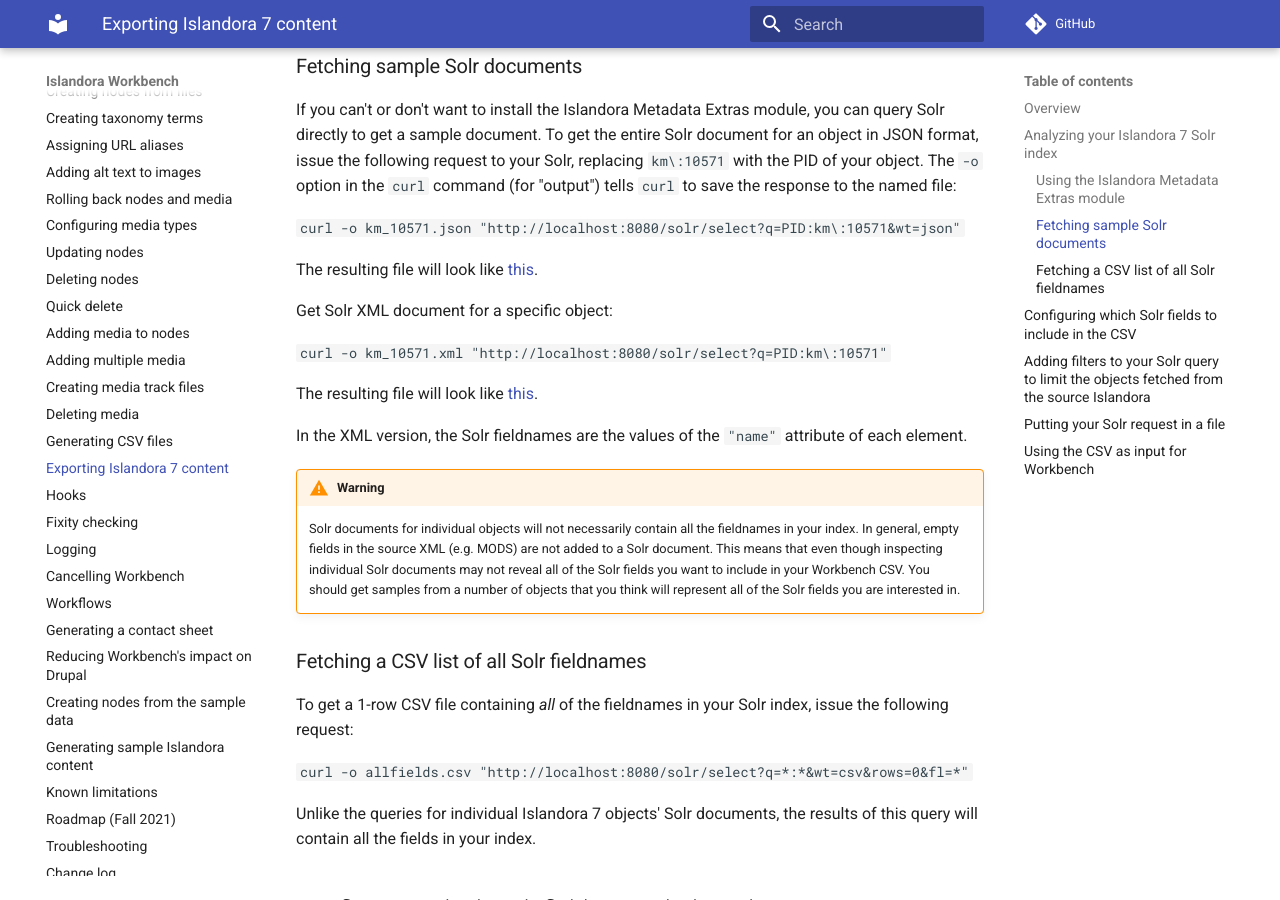
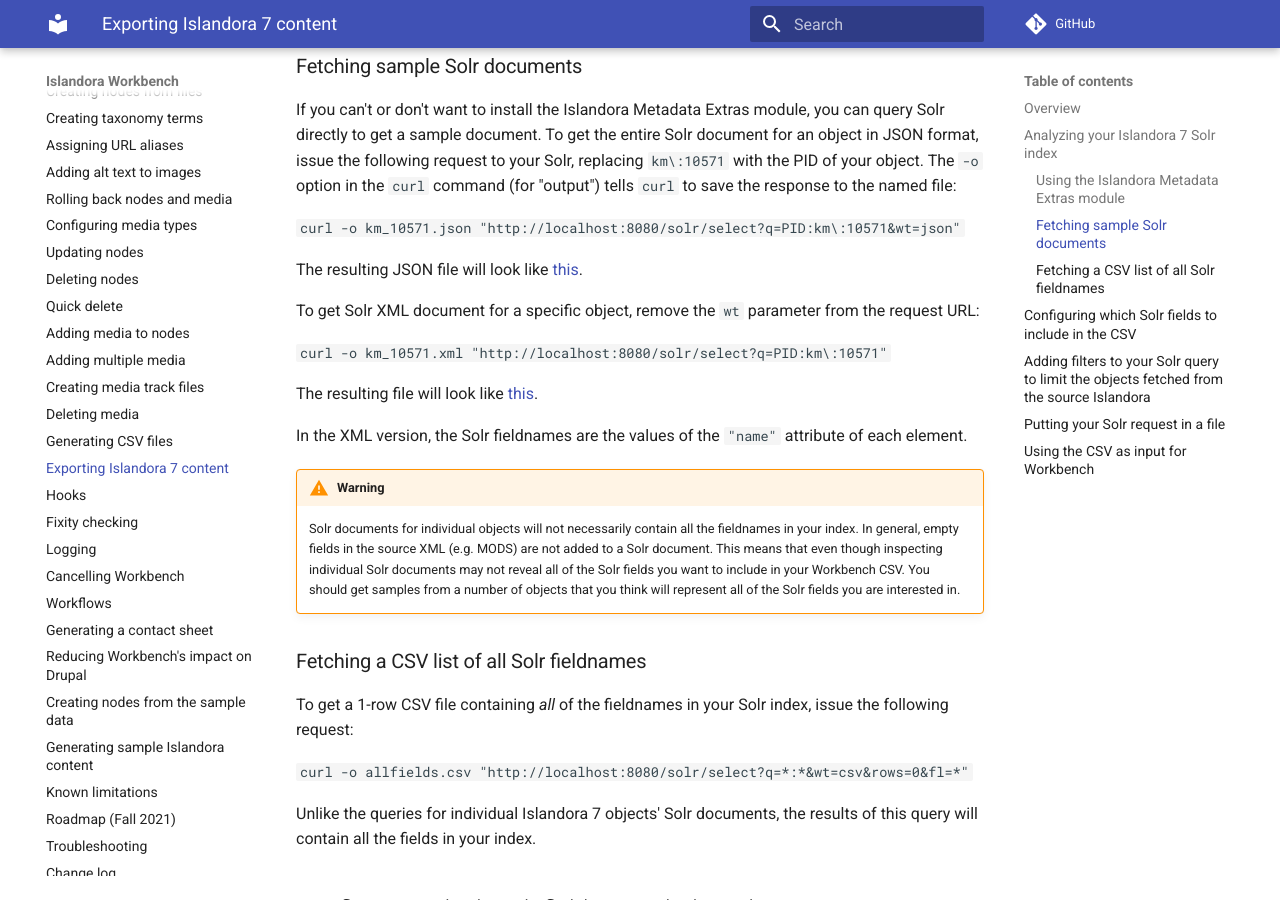
Before and after one commit to mjordan/islandora_workbench_docs, an MkDocs documentation site: the page built from docs/exporting_islandora_7_content.md, in a window 1280 px wide and 900 px high, scrolled down 3699 px. Built offline with MkDocs 1.6.1 and Material for MkDocs 9.7.7, drawn with Linux system fonts in a browser that asks for light colours; comment, search, counter and statistics services are not loaded.

Commit message:
More updates to the Islandora 7 export script.

```diff
--- a/docs/exporting_islandora_7_content.md
+++ b/docs/exporting_islandora_7_content.md
@@ -146,9 +146,9 @@
 
 `curl -o km_10571.json "http://localhost:8080/solr/select?q=PID:km\:10571&wt=json"`
 
-The resulting file will look like [this](/islandora_workbench_docs/km_10571.json).
+The resulting JSON file will look like [this](/islandora_workbench_docs/km_10571.json).
 
-Get Solr XML document for a specific object:
+To get Solr XML document for a specific object, remove the `wt` parameter from the request URL:
 
 `curl -o km_10571.xml "http://localhost:8080/solr/select?q=PID:km\:10571"`
 
```
